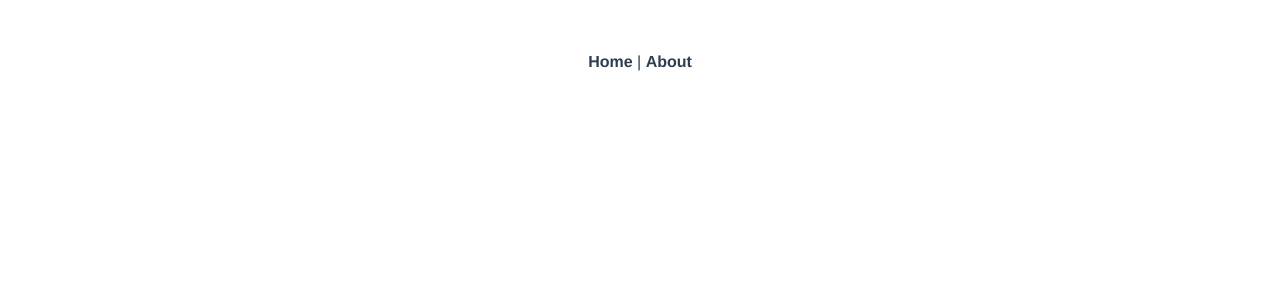
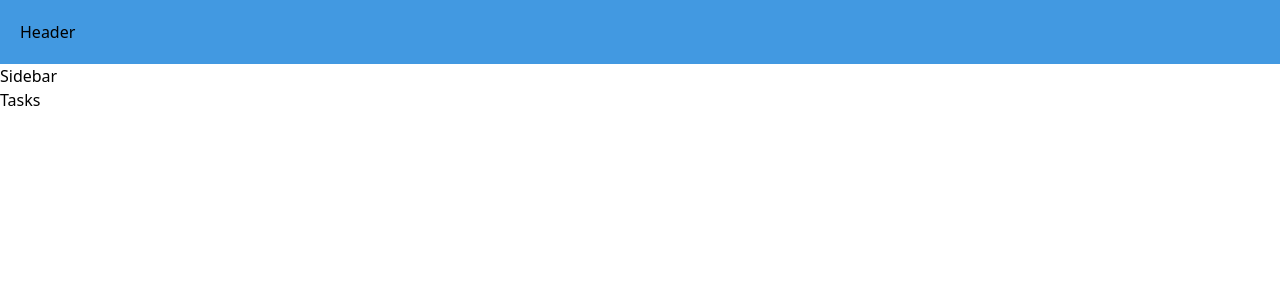
Before and after one commit to fessracha/Clodo, a Vue app: page /tasks in a window 1280 px wide. Shown: the top 300 px of the page. Built offline with nearby package versions, Linux system fonts and the light colour scheme.

Commit message:
WIP, base layout

```diff
--- a/src/App.vue
+++ b/src/App.vue
@@ -1,34 +1,28 @@
 <template>
-  <div id="app">
-    <div id="nav" class="my-5">
-      <router-link to="/">Home</router-link> |
-      <router-link to="/about">About</router-link>
+  <div
+    id="app"
+  >
+    <Header />
+    <div>
+      <SideBar />
+      <RouterView />
     </div>
-    <router-view/>
   </div>
 </template>
+<script lang="ts">
+import {Vue, Component} from 'vue-property-decorator';
+import Header from '@/components/layouts/Header.vue';
+import SideBar from '@/components/layouts/SideBar.vue';
 
+@Component ({
+  components: {
+    Header,
+    SideBar,
+  },
+})
+export default class App extends Vue {
+}
+</script>
 <style>
 @import "./assets/tailwind.css";
-
-#app {
-  font-family: Avenir, Helvetica, Arial, sans-serif;
-  -webkit-font-smoothing: antialiased;
-  -moz-osx-font-smoothing: grayscale;
-  text-align: center;
-  color: #2c3e50;
-}
-
-#nav {
-  padding: 30px;
-}
-
-#nav a {
-  font-weight: bold;
-  color: #2c3e50;
-}
-
-#nav a.router-link-exact-active {
-  color: #42b983;
-}
 </style>
--- /dev/null
+++ b/src/components/layouts/Header.vue
@@ -0,0 +1,5 @@
+<template>
+  <div class="w-full p-5 bg-blue-500">
+    Header
+  </div>
+</template>
--- /dev/null
+++ b/src/components/layouts/SideBar.vue
@@ -0,0 +1,10 @@
+<template>
+  <div class="sidebar">
+    Sidebar
+  </div>
+</template>
+<style scoped>
+.sidebar {
+  width: 300px;
+}
+</style>
--- a/src/main.ts
+++ b/src/main.ts
@@ -1,12 +1,12 @@
-import Vue from 'vue'
-import App from './App.vue'
-import router from './router'
-import store from './store'
+import Vue from 'vue';
+import App from './App.vue';
+import router from './router';
+import store from './store';
 
-Vue.config.productionTip = false
+Vue.config.productionTip = false;
 
 new Vue({
   router,
   store,
-  render: h => h(App)
-}).$mount('#app')
+  render: (h) => h(App),
+}).$mount('#app');
--- a/src/router/index.ts
+++ b/src/router/index.ts
@@ -1,29 +1,24 @@
-import Vue from 'vue'
-import VueRouter, { RouteConfig } from 'vue-router'
-import Home from '../views/Home.vue'
+import Vue from 'vue';
+import VueRouter, {RouteConfig} from 'vue-router';
 
-Vue.use(VueRouter)
+Vue.use(VueRouter);
 
 const routes: Array<RouteConfig> = [
   {
     path: '/',
-    name: 'Home',
-    component: Home
+    redirect: '/tasks',
   },
   {
-    path: '/about',
-    name: 'About',
-    // route level code-splitting
-    // this generates a separate chunk (about.[hash].js) for this route
-    // which is lazy-loaded when the route is visited.
-    component: () => import(/* webpackChunkName: "about" */ '../views/About.vue')
-  }
-]
+    path: '/tasks',
+    name: 'Tasks',
+    component: () => import('../views/Tasks.vue'),
+  },
+];
 
 const router = new VueRouter({
   mode: 'history',
   base: process.env.BASE_URL,
-  routes
-})
+  routes,
+});
 
-export default router
+export default router;
--- a/src/views/About.vue
+++ /dev/null
@@ -1,5 +0,0 @@
-<template>
-  <div class="about">
-    <h1>This is an about page</h1>
-  </div>
-</template>
--- a/src/views/Home.vue
+++ b/src/views/Home.vue
@@ -1,21 +1,10 @@
 <template>
-  <div class="home">
-    <img
-      alt="Vue logo"
-      src="../assets/logo.png"
-    >
-    <HelloWorld msg="Welcome to Your Vue.js App" />
-  </div>
+  <div>welcome home page</div>
 </template>
 
 <script>
-// @ is an alias to /src
-import HelloWorld from '@/components/HelloWorld.vue';
 
 export default {
-  name: 'Hello',
-  components: {
-    HelloWorld,
-  },
+  name: 'Home',
 };
 </script>
--- /dev/null
+++ b/src/views/Tasks.vue
@@ -0,0 +1,5 @@
+<template>
+  <div>
+    <h1>Tasks</h1>
+  </div>
+</template>
```
Also changed, not shown: .eslintrc.json.
